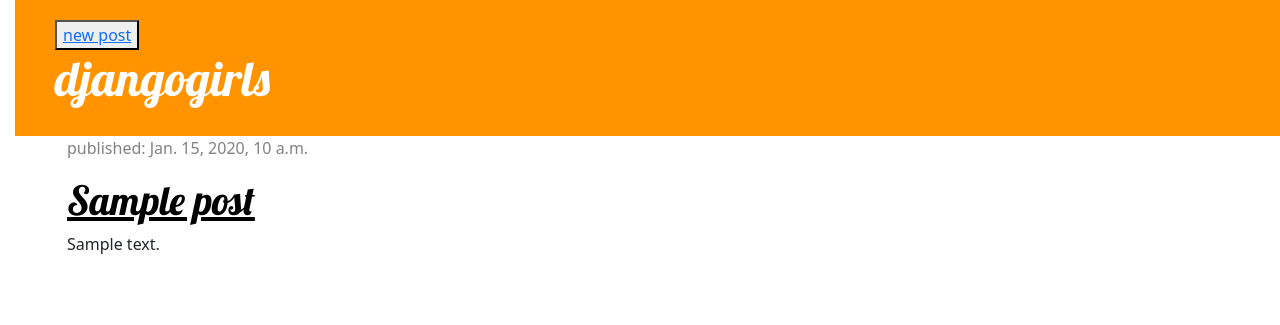
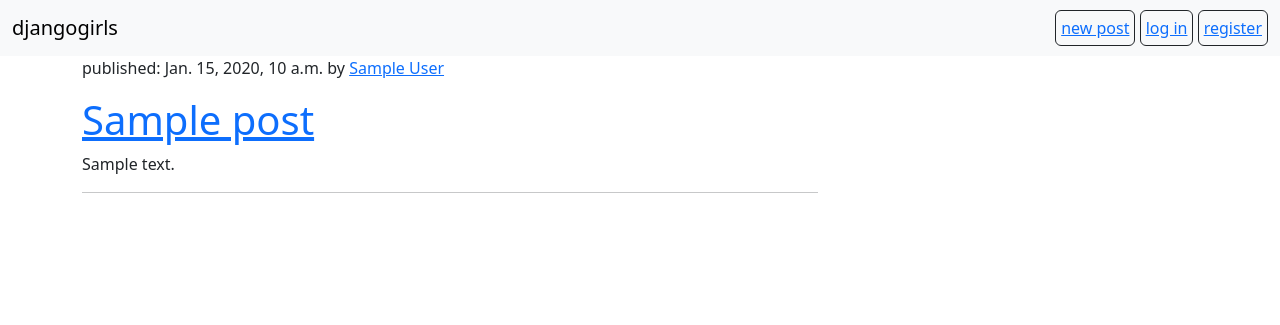
Before and after one commit to vinogradovalisaveta/djangogirls, a Django app: template blog/templates/blog/post_list.html in a window 1280 px wide. Shown: the top 325 px of the page. Run offline with Django 3.2, Linux system fonts and the light colour scheme; the template is opened without the code that fills it: most values are stand-ins (such as "Sample title", 1, 10 or a date in 2020).

Commit message:
some new changes

```diff
--- a/blog/models.py
+++ b/blog/models.py
@@ -1,7 +1,8 @@
+from django.contrib.auth.models import User
 from django.db import models
 from django.conf import settings
+from django.urls import reverse
 from django.utils import timezone
-from django.contrib.auth.models import User
 
 
 class Post(models.Model):
@@ -17,3 +18,6 @@ class Post(models.Model):
 
     def __str__(self):
         return self.title
+
+    def get_absolute_url(self):
+        return reverse('post_detail', args=(str(self.pk)))
--- a/blog/static/css/blog.css
+++ b/blog/static/css/blog.css
@@ -1,53 +1,8 @@
-h1 a {
-    color: #FCA205;
-    font-family: 'Lobster';
+.btn {
+    --bs-btn-padding-x: 5px;
+    --bs-btn-padding-y: 5px;
 }
 
-body {
-    padding-left: 15px;
+.container-btn {
+    align-content: flex-end;
 }
-
-.page-header {
-    background-color: #ff9400;
-    margin-top: 0;
-    padding: 20px 20px 20px 40px;
-}
-
-.page-header h1, .page-header h1 a, .page-header h1 a:visited, .page-header h1 a:active {
-    color: #ffffff;
-    font-size: 36pt;
-    text-decoration: none;
-}
-
-.content {
-    margin-left: 40px;
-}
-
-h1, h2, h3, h4 {
-    font-family: 'Lobster', cursive;
-}
-
-.date {
-    color: #828282;
-}
-
-.save {
-    float: right;
-}
-
-.post-form, .top-menu:hover, .top-menu:visited {
-    color: #ffffff;
-    float: right;
-    font-size: 26pt;
-    margin-right: 20px;
-    margin-left: 20px;
-    align-content: right;
-}
-
-.post {
-    margin-bottom: 70px;
-}
-
-.post h1 a, .post h1 a:visited {
-    color: #000000;
-}
--- a/blog/templates/blog/base.html
+++ b/blog/templates/blog/base.html
@@ -7,13 +7,19 @@
     <link href="https://cdn.jsdelivr.net/npm/bootstrap@5.3.3/dist/css/bootstrap.min.css" rel="stylesheet" integrity="sha384-QWTKZyjpPEjISv5WaRU9OFeRpok6YctnYmDr5pNlyT2bRjXh0JMhjY6hW+ALEwIH" crossorigin="anonymous">
     <link rel="stylesheet" href="{% static 'css/blog.css' %}">
     <meta name="viewport" content="width=device-width, initial-scale=1.0">
-    <title>djangogirls</title>
+    <title>{% block title %}djangogirls{% endblock %}</title>
 </head>
 <body>
-<div class="page-header">
-    <button><a href="{% url 'new_post' %}" class="top-menu">new post</a></button>
-    <h1><a href="">djangogirls</a></h1>
-</div>
+<nav class="navbar sticky-top bg-body-tertiary">
+  <div class="container-fluid">
+    <a class="navbar-brand" href="{% url 'post_list' %}">djangogirls</a>
+      <div class="container-btn">
+          <button type="button" class="btn btn-outline-dark"><a href="{% url 'new_post' %}">new post</a></button>
+          <button type="button" class="btn btn-outline-dark"><a href="/">log in</a></button>
+          <button type="button" class="btn btn-outline-dark"><a href="/">register</a></button>
+      </div>
+  </div>
+</nav>
 <div class="content container">
     <div class="row">
         <div class="col-md-8">
--- a/blog/templates/blog/edit_post.html
+++ b/blog/templates/blog/edit_post.html
@@ -2,8 +2,9 @@
 
 {% block content %}
     <h1>new post</h1>
-    <form method="POST" class="post-form">{% csrf_token %}
+    <form method="POST">
+        {% csrf_token %}
     {{ form.as_p }}
-    <button type="submit" class="save btn btn-default">save</button>
+    <button>save</button>
     </form>
 {% endblock %}
--- a/blog/templates/blog/post_detail.html
+++ b/blog/templates/blog/post_detail.html
@@ -1,4 +1,6 @@
 {% extends 'blog/base.html' %}
+
+{% block title %}{{ post.title }}{% endblock %}
 
 {% block content %}
     <div class="post">
@@ -11,4 +13,5 @@
         <h1>{{ post.title }}</h1>
         <p>{{ post.text|linebreaksbr }}</p>
     </div>
+    <a href="{% url 'post_list' %}" class="btn btn-secondary">back</a>
 {% endblock %}
--- a/blog/templates/blog/post_list.html
+++ b/blog/templates/blog/post_list.html
@@ -1,13 +1,14 @@
 {% extends 'blog/base.html' %}
 
 {% block content %}
-    {% for post in posts %}
+    {% for post in post_list %}
         <div class="post">
             <div class="date">
-                <p>published: {{ post.date_published }}</p>
+                <p>published: {{ post.date_published }} by <a href="">{{ post.author }}</a></p>
             </div>
             <h1><a href="{% url 'post_detail' pk=post.pk %}">{{ post.title }}</a></h1>
             <p>{{ post.text|linebreaksbr }}</p>
         </div>
+        <hr>
     {% endfor %}
 {% endblock %}
--- a/blog/urls.py
+++ b/blog/urls.py
@@ -2,8 +2,8 @@ from django.urls import path
 from . import views
 
 urlpatterns = [
-    path('', views.post_list, name='post_list'),
-    path('post/<int:pk>/', views.post_detail, name='post_detail'),
-    path('post/new/', views.new_post, name='new_post'),
+    path('', views.PostList.as_view(), name='post_list'),
+    path('post/<int:pk>/', views.PostDetail.as_view(), name='post_detail'),
+    path('post/new/', views.NewPost.as_view(), name='new_post'),
     path('post/<int:pk>/edit/', views.edit_post, name='edit_post'),
 ]
```
Also changed, not shown: blog/views.py (+25 -18 lines), db.sqlite3.
